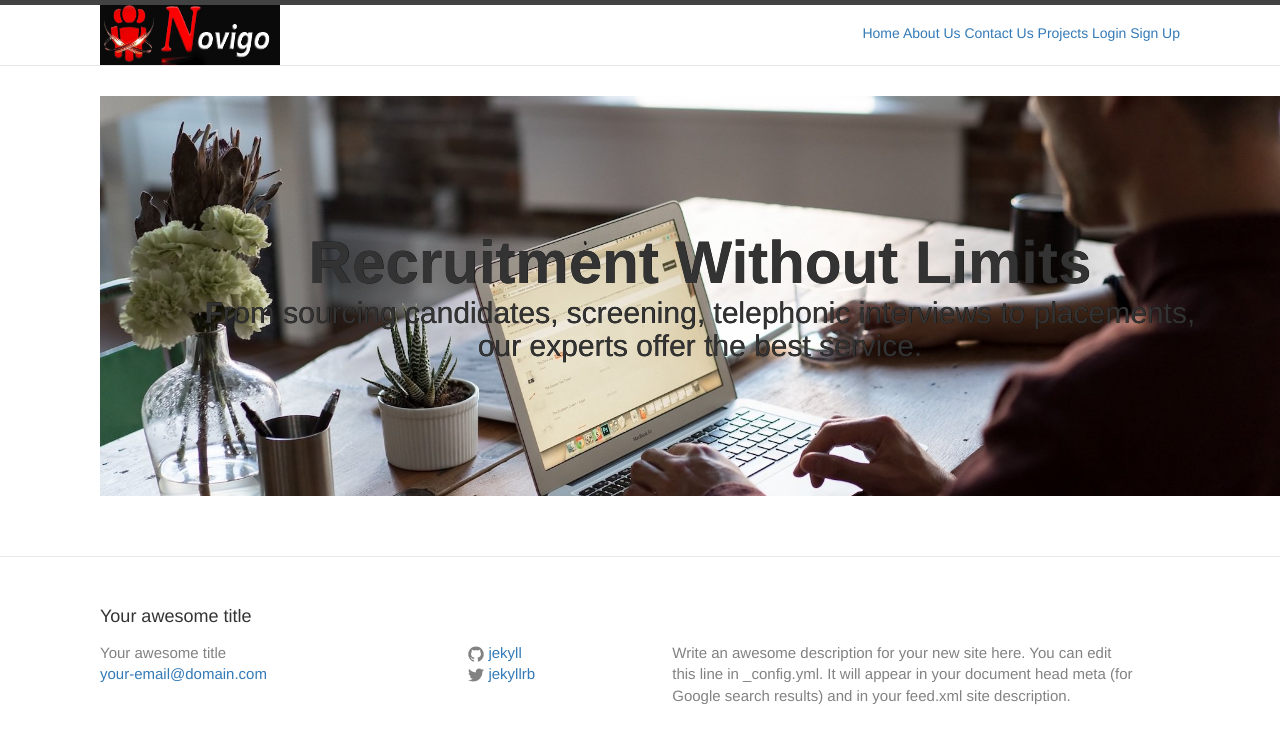
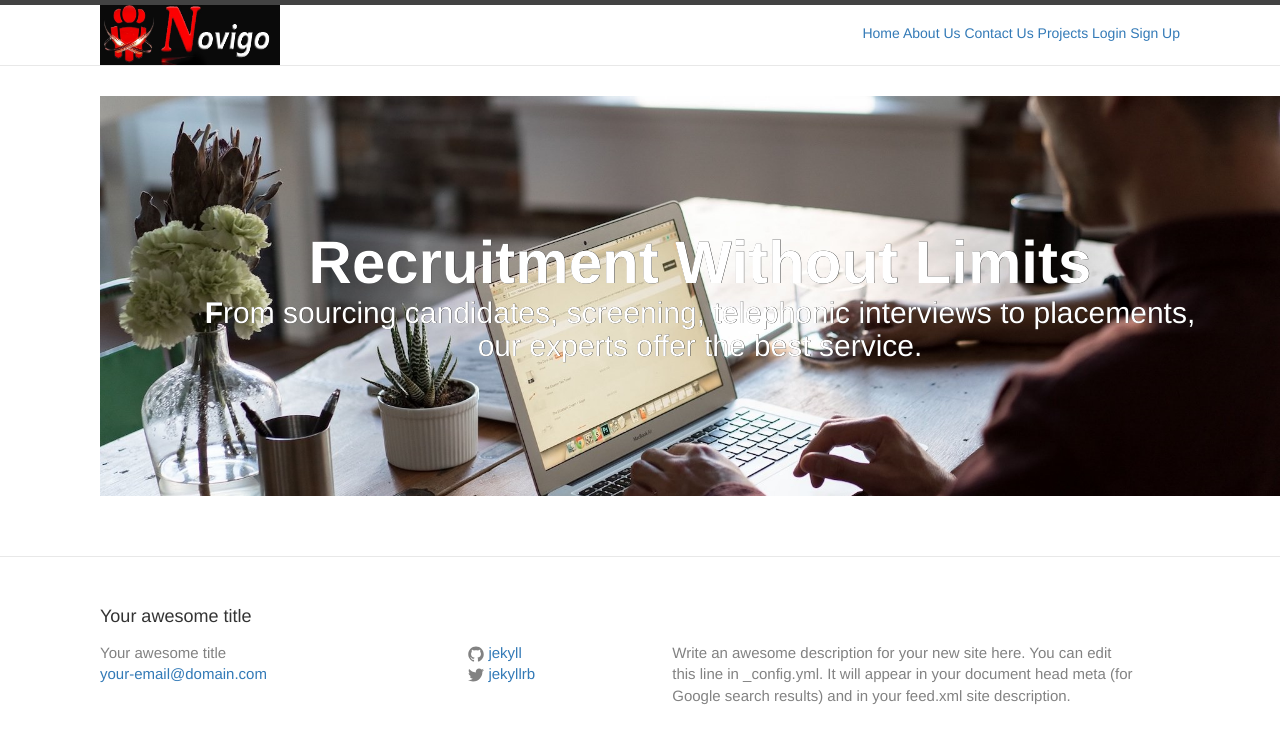
Before and after one commit to Hermankoch/hermankoch.github.io, a Jekyll site: the page built from index.html, in a window 1280 px wide. Shown: the top 744 px of the page. Built offline with Jekyll 4.4.1, drawn with Linux system fonts in a browser that asks for light colours.

Commit message:
Update main.scss

```diff
--- a/css/main.scss
+++ b/css/main.scss
@@ -64,6 +64,7 @@ body {
      font-size: 60px;
      font-weight: 700;
      margin: 0;
+     color: #fff;
 
 }
  .jumbotron h3 {
@@ -71,7 +72,7 @@ body {
      font-size: 30px;
      font-weight: 350;
      margin: 0;
-
+     color: #fff;
 }
 
 
```
